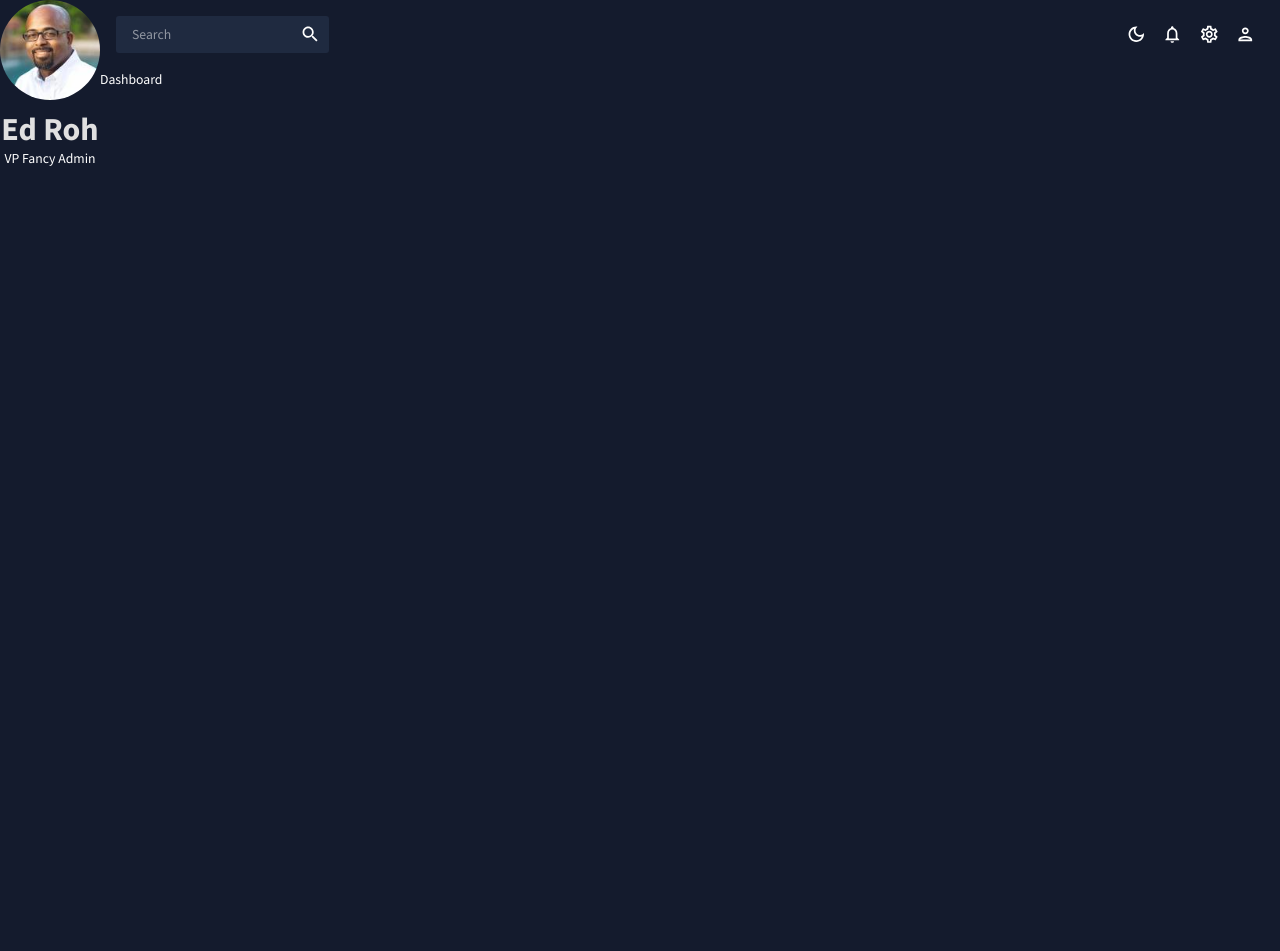
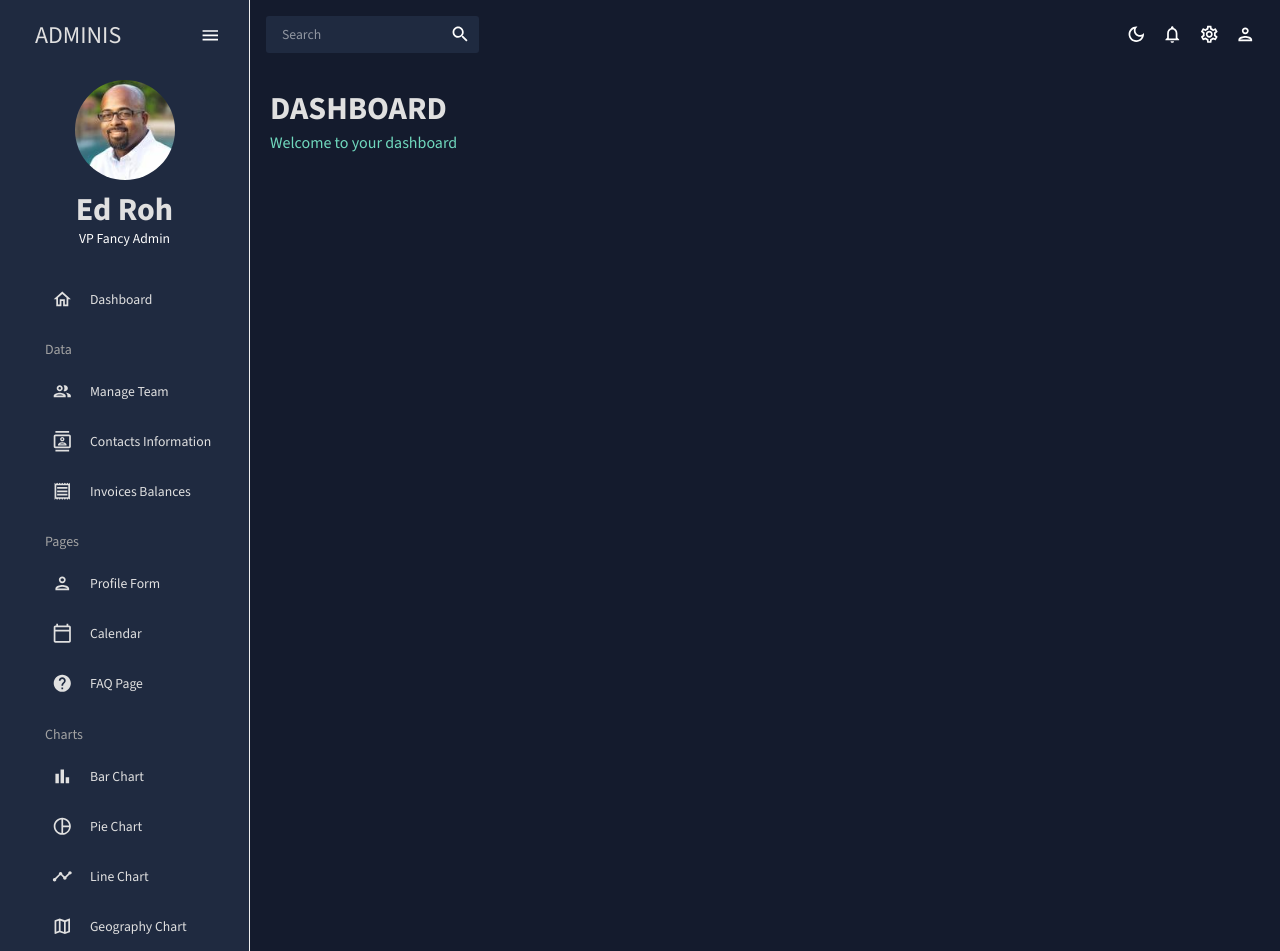
Before and after one commit to angelanyabuti/Admin-dashboard, a React (Create React App) app in the folder admin-panel/: page / in a window 1280 px wide. Before the commit the page ends 800 px from the top, so only its background shows below. Built offline with nearby package versions, Linux system fonts and the light colour scheme.

Commit message:
Added the header page together with the menu items in the sidebar

```diff
--- /dev/null
+++ b/admin-panel/src/components/Header.jsx
@@ -0,0 +1,16 @@
+import { Typography, Box, UseTheme } from "@mui/material";
+import { tokens } from "../theme";
+import { useTheme } from "@emotion/react";
+
+const Header = ({title, subtitle}) => {
+    const theme = useTheme();
+    const colors =tokens(theme.palette.mode);
+    return(
+        <Box mb="30px">
+            <Typography variant="h2" color={colors.grey[100]} fontWeight="bold" sx={{mb: "5px"}}>{title}</Typography>
+            <Typography variant="h5" color={colors.greenAccent[400]}>{subtitle}</Typography>
+        </Box>
+
+    )
+}
+export default Header;
--- a/admin-panel/src/scenes/dashboard/index.jsx
+++ b/admin-panel/src/scenes/dashboard/index.jsx
@@ -1,5 +1,13 @@
+import { Box } from "@mui/material";
+import Header from "../../components/Header";
 const Dashboard = () => {
-    return <div>Dashboard</div>
+    return (
+        <Box m="20px">
+            <Box display="flex" justifyContent="space-between" alignItems="center">
+                <Header title="DASHBOARD" subtitle="Welcome to your dashboard"/>
+            </Box>
+        </Box>
+    )
 }
 
 export default Dashboard;
--- a/admin-panel/src/scenes/global/Sidebar.jsx
+++ b/admin-panel/src/scenes/global/Sidebar.jsx
@@ -1,7 +1,6 @@
 import { useState } from "react";
-import {ProSidebar, Menu, MenuItem} from "react-pro-sidebar";
-//import 'react-pro-sidebar/dist/scss/styles.scss';
-import {Box, IconButton, Typography, useTheme} from '@mui/material';
+import { ProSidebarProvider, Menu, MenuItem, Sidebar } from "react-pro-sidebar";
+import { Box, IconButton, Typography, useTheme } from '@mui/material';
 import { Link } from "react-router-dom";
 import { tokens } from "../../theme";
 import PersonOutlinedIcon from "@mui/icons-material/PersonOutlined";
@@ -16,51 +15,179 @@ import PieChartOutlineOutlinedIcon from "@mui/icons-material/PieChartOutlineOutl
 import TimelineOutlinedIcon from "@mui/icons-material/TimelineOutlined";
 import MenuOutlinedIcon from "@mui/icons-material/MenuOutlined";
 import MapOutlinedIcon from "@mui/icons-material/MapOutlined";
+import { Margin } from "@mui/icons-material";
 
-const Sidebar = () => {
+const Item = ({ title, to, icon, selected, setSelected }) => {
     const theme = useTheme();
     const colors = tokens(theme.palette.mode);
-    //represents whether the sidebar will be collapsed or not
+    return (
+        //if the selected menu equals the title then it is active
+        <MenuItem active={selected === title} style={{ color: colors.grey[100] }} onClick={() => setSelected(title)} icon={icon}>
+            <Typography>{title}</Typography>
+            <Link to={to} />
+        </MenuItem>
+    );
+};
+
+const SidebarComponent = () => {
+    const theme = useTheme();
+    const colors = tokens(theme.palette.mode);
+    //represents whether the sidebar is collapsed or not
     const [isCollapsed, setIsCollapsed] = useState(false);
     //represents which page we are currently at
     const [selected, setSelected] = useState('Dashboard');
+
     return (
         <Box
         sx={{
-            "& .pro-sidebar-inner":{
-                background: '${colors.primary[400]} !important'
+            "& .ps-sidebar-container": {
+                background: `${colors.primary[400]} !important`
             },
-            "& .pro-icon-wrapper":{
+            "& .ps-menu-icon": {
                 backgroundColor: "transparent !important"
             },
-            "& .pro-inner-item":{
+            "& .ps-menuitem": {
                 padding: "5px 35px 5px 20px !important"
             },
-            "& .pro-inner-item:hover":{
+            "& .ps-menuitem:hover": {
                 color: "#868dfb !important"
             },
-            "& .pro-menu-item.active":{
+            "& .ps-menuitem-active": {
                 color: "#6870fa !important"
             },
         }}
-
         >
+            <ProSidebarProvider>
+                <Sidebar collapsed={isCollapsed}>
+                    <Menu iconShape="square">
+                        {/*logo and menu icon */}
+                        {/*displays the humburger menu when collapsed */}
+                        <MenuItem onClick={() => setIsCollapsed(!isCollapsed)} icon={isCollapsed ? <MenuOutlinedIcon /> : undefined} style={{ margin: "10px 0 20px 0", color: colors.grey[100] }}>
+                            {!isCollapsed && (
+                                <Box display="flex" justifyContent="space-between" alignItems="center" ml="15px">
+                                    <Typography variant="h3" color={colors.grey[100]}>ADMINIS</Typography>
+                                    <IconButton onClick={() => setIsCollapsed(!isCollapsed)}><MenuOutlinedIcon /></IconButton>
+                                </Box>
+                            )}
+                        </MenuItem>
                            {/* USER*/}
                         {!isCollapsed && (
                             <Box mb="25px">
                                 <Box display="flex" justifyContent="center" alignItems="center">
-                    <img alt="profile-user" width="100px" height="100px" src="../../assets/user.jpg" style={{cursor:"pointer", borderRadius:"50%"}}/>
+                                    <img alt="profile-user" width="100px" height="100px" src="../../assets/user.jpg" style={{ cursor: "pointer", borderRadius: "50%" }} />
                                 </Box>
                                 <Box textAlign="center">
-                    <Typography variant="h2" color={colors.grey[100]} fontWeight="bold" sx={{m: "10px 0 0 0"}}>Ed Roh</Typography>
+                                    <Typography variant="h2" color={colors.grey[100]} fontWeight="bold" sx={{ m: "10px 0 0 0" }}>Ed Roh</Typography>
                                     <Typography>VP Fancy Admin</Typography>
                                 </Box>
                             </Box>
                         )}
+                        {/*MENU ITEMS */}
+                        <Box paddingLeft={isCollapsed ? undefined : "10%"}>
+                            <Item
+                                title="Dashboard"
+                                to="/"
+                                icon={<HomeOutlinedIcon />}
+                                selected={selected}
+                                setSelected={setSelected}
+                            />
+                            <Typography
+                                variant="h6"
+                                color={colors.grey[300]}
+                                sx={{ m: "15px 0 5px 20px" }}
+                            >
+                                Data
+                            </Typography>
+                            <Item
+                                title="Manage Team"
+                                to="/team"
+                                icon={<PeopleOutlinedIcon />}
+                                selected={selected}
+                                setSelected={setSelected}
+                            />
+                            <Item
+                                title="Contacts Information"
+                                to="/contacts"
+                                icon={<ContactsOutlinedIcon />}
+                                selected={selected}
+                                setSelected={setSelected}
+                            />
+                            <Item
+                                title="Invoices Balances"
+                                to="/invoices"
+                                icon={<ReceiptOutlinedIcon />}
+                                selected={selected}
+                                setSelected={setSelected}
+                            />
+                            <Typography
+                                variant="h6"
+                                color={colors.grey[300]}
+                                sx={{ m: "15px 0 5px 20px" }}
+                            >
+                                Pages
+                            </Typography>
+                            <Item
+                                title="Profile Form"
+                                to="/form"
+                                icon={<PersonOutlinedIcon />}
+                                selected={selected}
+                                setSelected={setSelected}
+                            />
+                            <Item
+                                title="Calendar"
+                                to="/calendar"
+                                icon={<CalendarTodayOutlinedIcon />}
+                                selected={selected}
+                                setSelected={setSelected}
+                            />
+                            <Item
+                                title="FAQ Page"
+                                to="/faq"
+                                icon={<HelpOutlinedIcon />}
+                                selected={selected}
+                                setSelected={setSelected}
+                            />
+                            <Typography
+                                variant="h6"
+                                color={colors.grey[300]}
+                                sx={{ m: "15px 0 5px 20px" }}
+                            >
+                                Charts
+                            </Typography>
+                            <Item
+                                title="Bar Chart"
+                                to="/bar"
+                                icon={<BarChartOutlinedIcon />}
+                                selected={selected}
+                                setSelected={setSelected}
+                            />
+                            <Item
+                                title="Pie Chart"
+                                to="/pie"
+                                icon={<PieChartOutlineOutlinedIcon />}
+                                selected={selected}
+                                setSelected={setSelected}
+                            />
+                            <Item
+                                title="Line Chart"
+                                to="/line"
+                                icon={<TimelineOutlinedIcon />}
+                                selected={selected}
+                                setSelected={setSelected}
+                            />
+                            <Item
+                                title="Geography Chart"
+                                to="/geography"
+                                icon={<MapOutlinedIcon />}
+                                selected={selected}
+                                setSelected={setSelected}
+                            />
                         </Box>
-
-
-    )
+                    </Menu>
+                </Sidebar>
+            </ProSidebarProvider>
+        </Box>
+    );
 }
 
-export default Sidebar;
+export default SidebarComponent;
```
Lines whose indentation alone changed are shown as unchanged.
